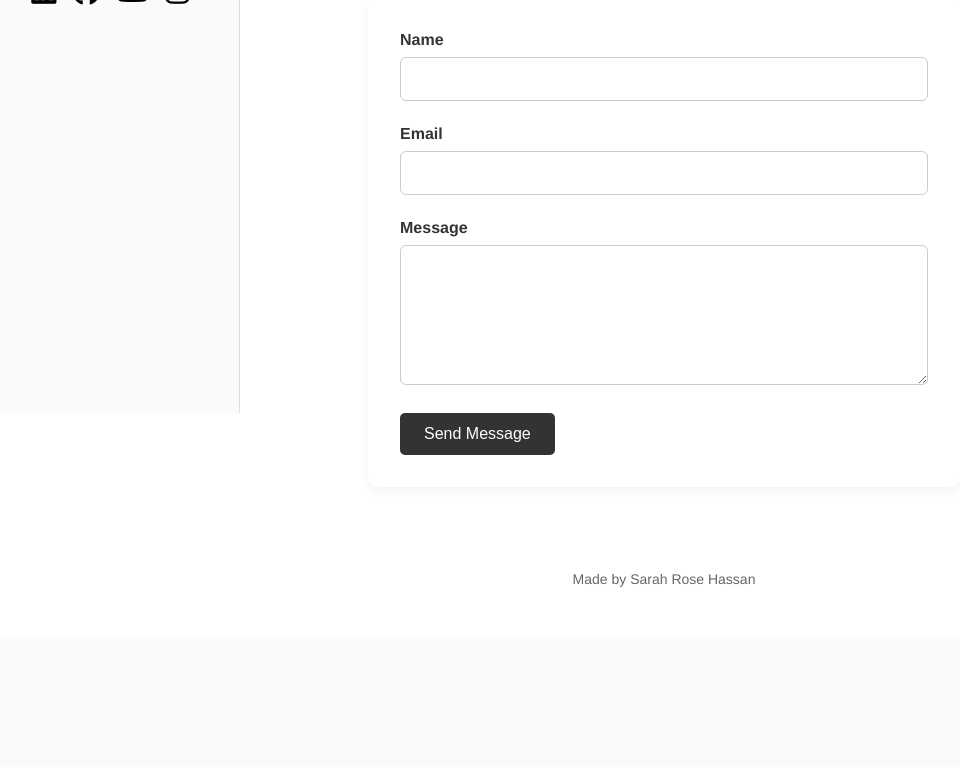
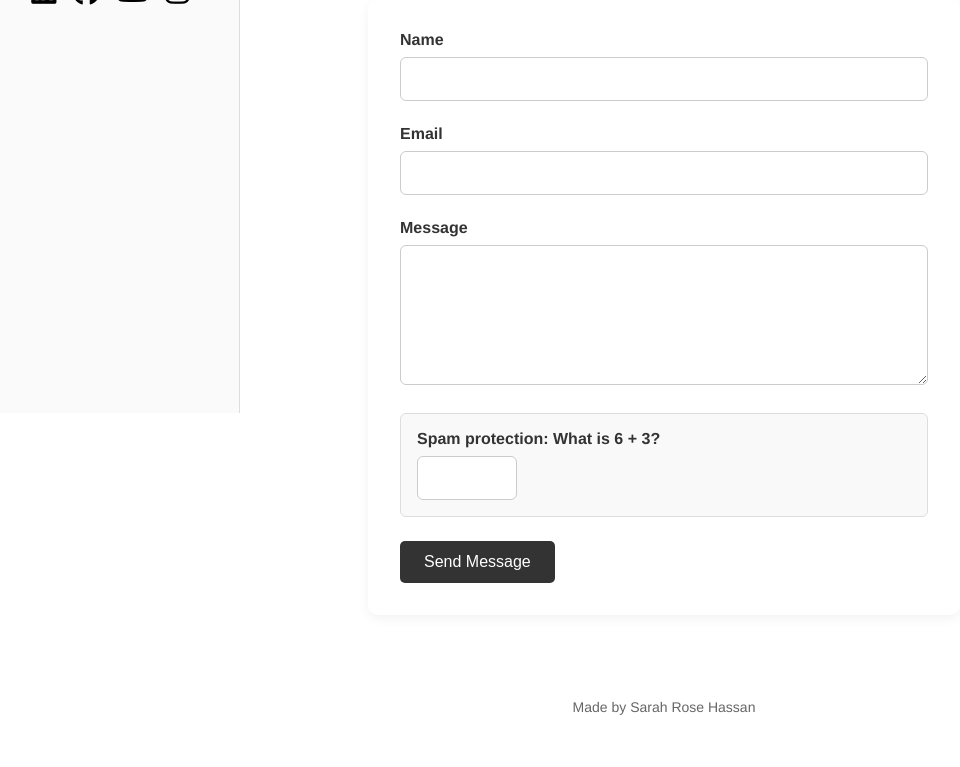
Before and after one commit to sarahrosehassan/sarahrosehassan-website, a PHP site: page /contact.php in a window 1280 px wide. Shown: the part 387-1154 px from the top of the page, without its empty margins (0-960 px from the left). Before the commit the page ends 974 px from the top, so only its background shows below. Run offline with PHP 8.4, Linux system fonts and the light colour scheme.

Commit message:
Add comprehensive spam protection to contact form
- Add honeypot field to catch bots
- Implement rate limiting (30s between submissions)
- Add simple math CAPTCHA
- Filter spam keywords and excessive links
- Include IP logging for security
- Maintain user-friendly experience

```diff
--- a/contact.php
+++ b/contact.php
@@ -53,6 +53,28 @@
     }
     a { color: #333; text-decoration: none; }
     a:hover { text-decoration: underline; }
+
+    /* Honeypot field - hidden from users but visible to bots */
+    .honeypot {
+      position: absolute;
+      left: -9999px;
+      width: 1px;
+      height: 1px;
+      overflow: hidden;
+    }
+
+    .captcha {
+      background: #f9f9f9;
+      padding: 1rem;
+      border: 1px solid #ddd;
+      border-radius: 6px;
+      margin-bottom: 1.5rem;
+    }
+
+    .captcha input {
+      width: 100px;
+      margin-bottom: 0;
+    }
   </style>
 </head>
 <body>
@@ -66,29 +88,85 @@
 
 
     <?php
+    session_start();
+
+    // Function to check if submission is too frequent
+    function checkRateLimit() {
+      $lastSubmission = $_SESSION['last_submission'] ?? 0;
+      $currentTime = time();
+      return ($currentTime - $lastSubmission) > 30; // 30 seconds between submissions
+    }
+
+    // Function to validate email content for spam patterns
+    function isSpamContent($message, $name, $email) {
+      $spamKeywords = ['seo', 'marketing', 'casino', 'loan', 'viagra', 'pharmacy', 'bitcoin', 'crypto', 'investment', 'business opportunity'];
+      $message_lower = strtolower($message . ' ' . $name);
+
+      foreach ($spamKeywords as $keyword) {
+        if (strpos($message_lower, $keyword) !== false) {
+          return true;
+        }
+      }
+
+      // Check for excessive links
+      if (substr_count($message, 'http') > 2) {
+        return true;
+      }
+
+      return false;
+    }
+
     if ($_SERVER['REQUEST_METHOD'] === 'POST') {
+      // Check honeypot field
+      if (!empty($_POST['website'])) {
+        // Bot detected - silently fail
+        echo "<div class='success'>Thank you! Your message has been sent.</div>";
+        exit;
+      }
+
+      // Check rate limiting
+      if (!checkRateLimit()) {
+        echo "<div class='error'>Please wait at least 30 seconds between submissions.</div>";
+      } else {
         $name = htmlspecialchars(trim($_POST['name']));
         $email = htmlspecialchars(trim($_POST['email']));
         $message = htmlspecialchars(trim($_POST['message']));
+        $captcha_answer = $_POST['captcha'] ?? '';
+        $captcha_expected = $_SESSION['captcha_answer'] ?? '';
 
-      if ($name && $email && $message) {
+        if ($name && $email && $message && $captcha_answer == $captcha_expected) {
+          // Check for spam content
+          if (isSpamContent($message, $name, $email)) {
+            echo "<div class='error'>Your message appears to contain spam content. Please revise and try again.</div>";
+          } else {
             $to = "hello@sarahrosehassan.com";
             $subject = "New Contact Form Submission from $name";
-        $body = "Name: $name\nEmail: $email\n\nMessage:\n$message";
+            $body = "Name: $name\nEmail: $email\n\nMessage:\n$message\n\nSubmitted from IP: " . $_SERVER['REMOTE_ADDR'];
             $headers = "From: Sarah Rose Website <sarapnlc@server113.web-hosting.com>\r\n";
             $headers .= "Reply-To: $email\r\n";
             $headers .= "Content-Type: text/plain; charset=UTF-8\r\n";
 
-
             if (mail($to, $subject, $body, $headers)) {
+                $_SESSION['last_submission'] = time();
                 echo "<div class='success'>Thank you, $name! Your message has been sent.</div>";
             } else {
                 echo "<div class='error'>Sorry, your message could not be sent. Please try again later.</div>";
             }
+          }
+        } else {
+          if ($captcha_answer != $captcha_expected) {
+            echo "<div class='error'>Please solve the math problem correctly.</div>";
           } else {
             echo "<div class='error'>Please fill out all fields.</div>";
           }
         }
+      }
+    }
+
+    // Generate simple math captcha
+    $num1 = rand(1, 10);
+    $num2 = rand(1, 10);
+    $_SESSION['captcha_answer'] = $num1 + $num2;
     ?>
 
     <form action="" method="POST">
@@ -101,6 +179,18 @@
       <label for="message">Message</label>
       <textarea id="message" name="message" rows="6" required></textarea>
 
+      <!-- Honeypot field - hidden from users but visible to bots -->
+      <div class="honeypot">
+        <label for="website">Website (leave blank)</label>
+        <input type="text" id="website" name="website" tabindex="-1" autocomplete="off">
+      </div>
+
+      <!-- Simple math captcha -->
+      <div class="captcha">
+        <label for="captcha">Spam protection: What is <?= $num1 ?> + <?= $num2 ?>?</label>
+        <input type="number" id="captcha" name="captcha" required>
+      </div>
+
       <button type="submit">Send Message</button>
     </form>
   </div>
```
Lines whose indentation alone changed are shown as unchanged.
